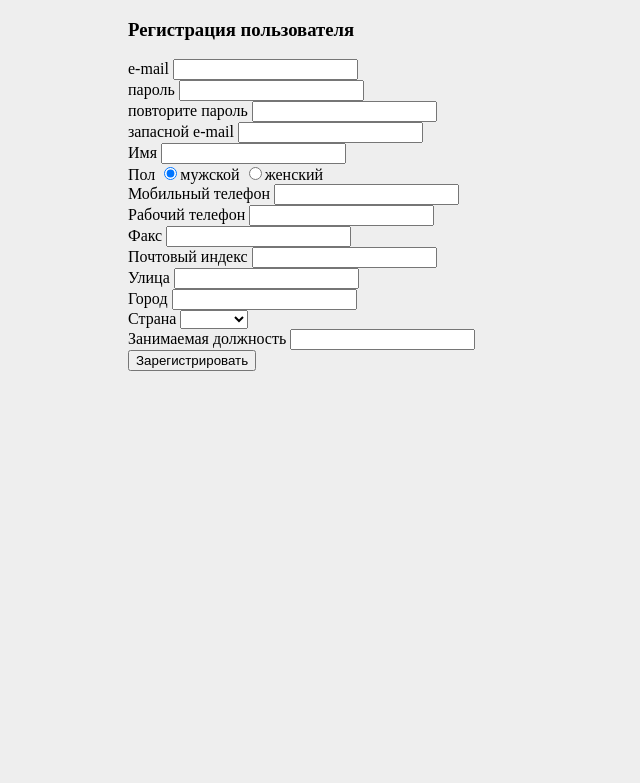
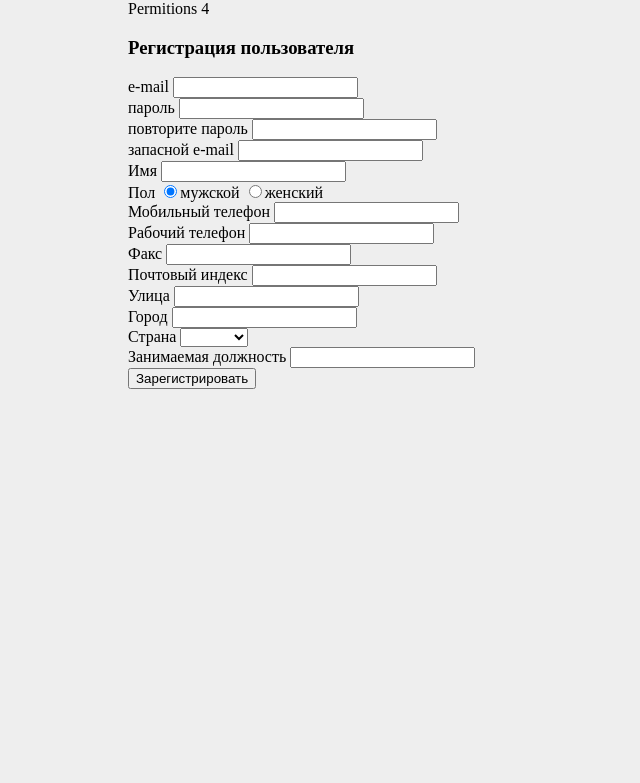
Before and after one commit to Astarsy/tkani, a PHP site: page /cabinet in a window 1280 px wide. Shown: the top 783 px of the page, without its empty margins (0-640 px from the left). Run offline with PHP 8.4, Linux system fonts and the light colour scheme; data comes from the database, SQL or seed files in the repository; some libraries are stand-ins or nearby versions.

Commit message:
Debug registration

```diff
--- a/DB.class.php
+++ b/DB.class.php
@@ -50,7 +50,7 @@ class DB{
         //права данного п-ля и guest суммируются
         $subj=$this->_pdo->quote(get_class($obj));
         $um=$this->_pdo->quote($um);
-        $sql="SELECT code FROM permitions WHERE user_id IN(SELECT id FROM users WHERE mail IN ($um,''))AND subject_id=(SELECT id FROM subjects WHERE name=$subj);";
+        $sql="SELECT code FROM permitions WHERE user_id IN(SELECT id FROM users WHERE mail IN ($um,'')AND active=1)AND subject_id=(SELECT id FROM subjects WHERE name=$subj);";
         try{
             //echo $sql;
             $res=$this->_pdo->query($sql);
@@ -85,12 +85,11 @@ class DB{
         //в виде SubjectName=>Code
         try{
             $stmt=$this->_pdo->prepare(
-            "SELECT subjects.name as subject,code FROM permitions LEFT JOIN subjects ON subjects.id=permitions.subject_id LEFT JOIN users ON permitions.user_id=users.id WHERE users.mail=:mail");
+            "SELECT subjects.name as subject,code FROM permitions LEFT JOIN subjects ON subjects.id=permitions.subject_id LEFT JOIN users ON permitions.user_id=users.id WHERE users.mail=:mail AND users.active=1");
             $stmt->bindParam(':mail',$mail,PDO::PARAM_STR);
             $stmt->execute();
         }catch(PDOException $e){die($e);}
         return $stmt->fetchAll(PDO::FETCH_ASSOC);
-
     }
     public function getAllSubjects(){
         //Возвращяет массив всех Subjects
@@ -184,7 +183,7 @@ class DB{
     public function setPermitions($u_id,$subj,$code){
         //Устанавливает права для user($mail) на subj в виде $code
         try{
-            $stmt=$this->_pdo->prepare("INSERT INTO permitions(user_id,subject_id,code)VALUES(1,(SELECT id FROM subjects WHERE name=:subj),:code)ON DUPLICATE KEY UPDATE code=:code");
+            $stmt=$this->_pdo->prepare("INSERT INTO permitions(user_id,subject_id,code)VALUES(:u_id,(SELECT id FROM subjects WHERE name=:subj),:code)ON DUPLICATE KEY UPDATE code=:code");
             $stmt->bindParam(':u_id', $u_id, PDO::PARAM_INT);
             $stmt->bindParam(':subj', $subj, PDO::PARAM_STR);
             $stmt->bindParam(':code', $code, PDO::PARAM_INT);
--- a/Logger.class.php
+++ b/Logger.class.php
@@ -48,6 +48,7 @@ class Logger{
         if($s_pass_hesh!==RegistrationDataStorage::getHesh($passwd,$s,$i))return;
         $user=DB::getInstance()->getUserByMail($mail);
         if($user==false)die('Не найден профиль для mail '.$mail);
+        if($user->active==0)Msg::message('Учетная запись не активна. Для активации учетной записи требуется подтверждение электронного адреса. Для этого пожалуйста, следуйте инструкциям в письме, отправленном по данному электронному адресу, либо воспользуйтесь ссылкой для восстановления пароля.');
         $_SESSION[Globals\USER_SESNAME]=$user->mail;
     }
     public function getUser(){
--- a/Msg.class.php
+++ b/Msg.class.php
@@ -20,8 +20,8 @@ class Msg{
     }
     public static function message($text,$class=INFORM){
         // redirect to message page
-        if($class==INFORM)header('Location:/msg/'.self::encode(Сообщение).self::encode($text));
-        else header('Location:/msg/'.self::encode(Ошибка).'/'.self::encode($text).'/err');
+        if($class==INFORM)header('Location:/msg/'.self::encode('Сообщение').'/'.self::encode($text));
+        else header('Location:/msg/'.self::encode('Ошибка').'/'.self::encode($text).'/err');
         exit;
     }
     public static function sendMail($mail,$msg){
--- a/controllers/BaseController.class.php
+++ b/controllers/BaseController.class.php
@@ -9,5 +9,6 @@ abstract class BaseController{
         if(empty($permitions=$this->_db->getPermitions($this->_user->mail,$this))){
             die('access denied');
         }
+        echo('Permitions '.$permitions);
     }
 }
--- a/controllers/DefaultController.class.php
+++ b/controllers/DefaultController.class.php
@@ -80,6 +80,8 @@ class DefaultController extends BaseController{
             else{
                 //принятые данные корректны,сменить пароль и уйти
                 if(!RegistrationDataStorage::changeUserRegistrationData($user->mail,$np1))header('Location:/msg/'.Msg::encode('Восстановление пароля').'/'.Msg::encode('Не удалось сменить пароль. Пожалуйста, обратитесь в службу технической поддержки. Приносим извенения за неудобства.'));
+                //пароль сменён, установить Активность, на случай восстановления НЕ Активным п-лем, т.к. он подтвердил эл адрес
+                DB::getInstance()->setActiveByMail($user->mail,1);
                 header('Location:/msg/'.Msg::encode('Восстановление пароля').'/'.Msg::encode('Пароль успешно изменён. Вы можете войти на сайт используя свои e-mail и пароль.'));
             }
         }
@@ -112,7 +114,7 @@ class DefaultController extends BaseController{
                     $u_m=Msg::encodeSecret($user->mail);
                     $s_h=RegistrationDataStorage::getHesh($user->slug,1,1);
                     $ref='http://'.$_SERVER['HTTP_HOST'].'/restore/'.$u_m.'/'.$s_h;
-                    $msg="Для восстановления пароля на сайте ".$_SERVER['HTTP_HOST']." нажмите на кнопке <a href='$ref'>КНОПКА</a> Если кнопка не работает, скпируйте ссылку ниже и перейдите по ней вставив текст ссылки в адресную строку браузера. $ref";
+                    $msg="Для восстановления пароля на сайте ".$_SERVER['HTTP_HOST']." нажмите на кнопке <a href='$ref'>КНОПКА</a>. Если кнопка не работает, скoпируйте ссылку ниже и перейдите по ней вставив текст ссылки в адресную строку браузера. $ref";
                     $res=Msg::sendMail($user->mail,$msg);
                     if($res)header('Locatioin:/msg/'.Msg::encode('Отправка письма').'/'.Msg::encode('Возникли затруднения при отправке письма. '.$res));
                 }
```
Also changed, not shown: 1 other file.
